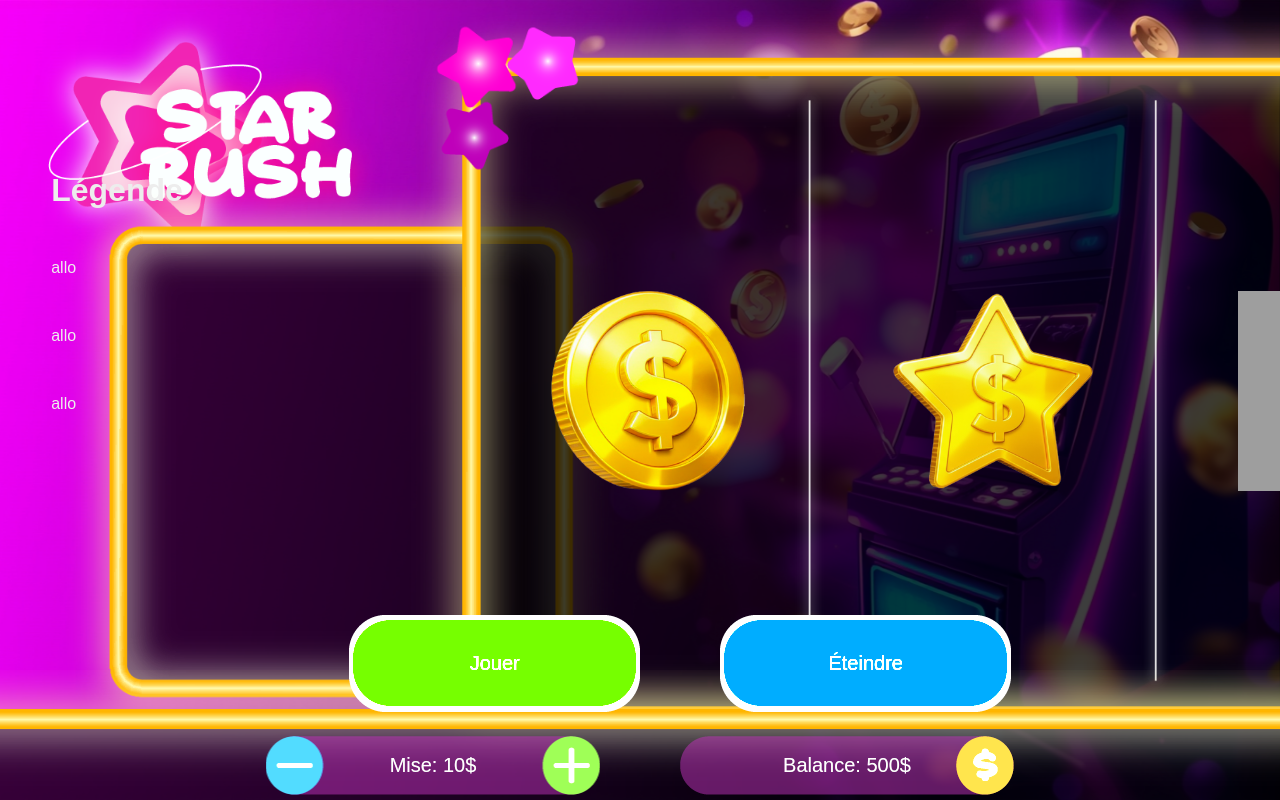
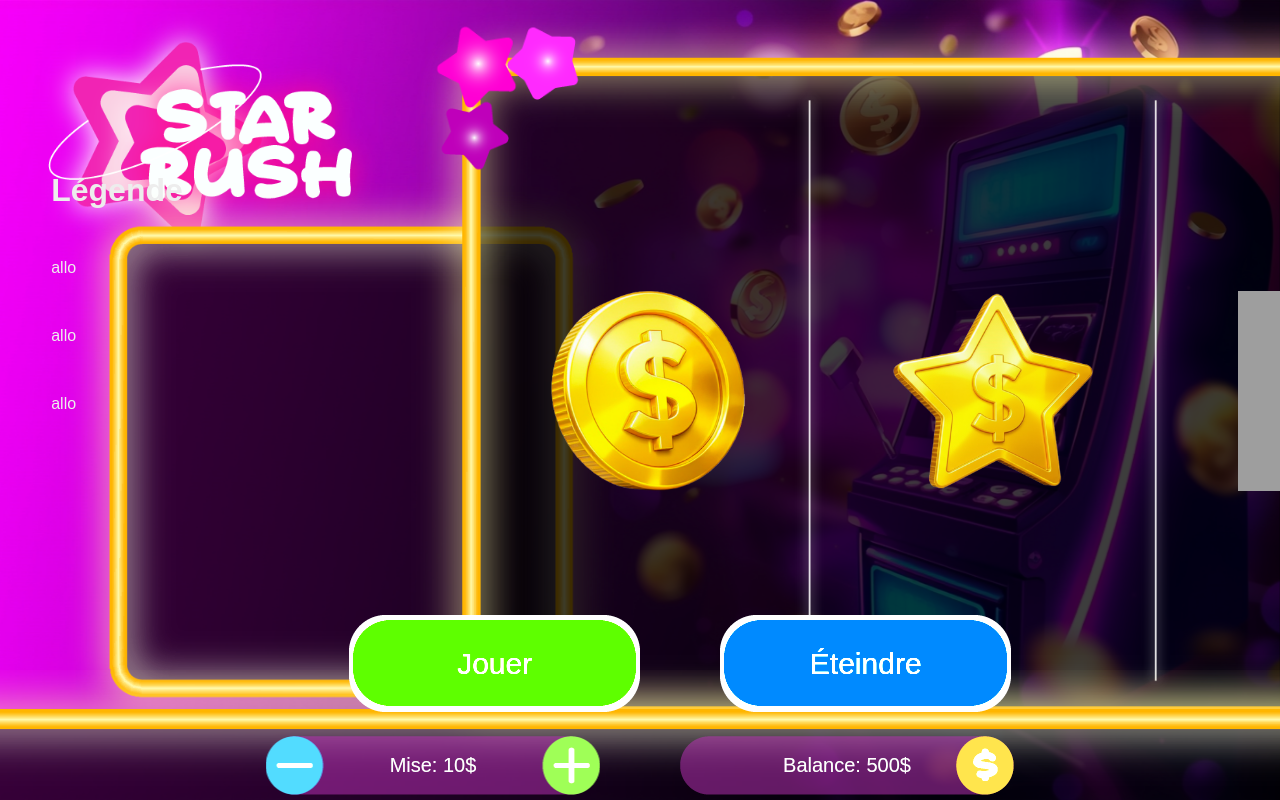
Before and after one commit to cooeki3/tp_machine, a Next.js app: page / in a window 1280 px wide. Both pictures are taken after a click on the button "Allumer". Shown: the top 800 px of the page. Built offline with nearby package versions, Linux system fonts and the light colour scheme; grey boxes are pictures that could not be loaded.

Commit message:
visuel encoreeeeeee

```diff
--- a/src/app/_components/Boutons.css
+++ b/src/app/_components/Boutons.css
@@ -17,7 +17,7 @@
   cursor: pointer;
   z-index: 100;
   color: white;
-  font-size: 20px;
+  font-size: 30px;
 }
 
 .jouer {
@@ -29,6 +29,17 @@
 }
 
 .on {
-  filter: brightness(2.5);
+  filter: brightness(2);
   transition: all 0.5s;
 }
+
+.fade-in {
+  opacity: 0;
+  animation: fadeIn 0.5s forwards;
+}
+
+@keyframes fadeIn {
+  to {
+    opacity: 1;
+  }
+}
--- a/src/app/_components/Boutons.jsx
+++ b/src/app/_components/Boutons.jsx
@@ -4,7 +4,7 @@ const Boutons = ({ playAll, togglePower, isOn }) => {
   return (
     <div className="boutons-container">
       {isOn && (
-        <button className="boutons jouer on" onClick={playAll}>
+        <button className="boutons jouer on fade-in" onClick={playAll}>
           Jouer
         </button>
       )}
--- a/src/app/_components/Compteurs.css
+++ b/src/app/_components/Compteurs.css
@@ -95,3 +95,14 @@
     transform: translateY(-15px);
   }
 }
+
+.fade-in {
+  opacity: 0;
+  animation: fadeIn 0.5s forwards;
+}
+
+@keyframes fadeIn {
+  to {
+    opacity: 1;
+  }
+}
--- a/src/app/_components/Compteurs.jsx
+++ b/src/app/_components/Compteurs.jsx
@@ -11,7 +11,7 @@ const Compteurs = ({
   return (
     <div className="compteurs-container">
       {isOn && (
-        <div className="btn-mise">
+        <div className="btn-mise fade-in">
           <button className="boutons-compteurs" onClick={diminuerMise}></button>
           <p className="btn-mise-text">Mise: {miseInitale}$</p>
           <button
@@ -22,7 +22,7 @@ const Compteurs = ({
       )}
 
       {isOn && (
-        <div className="balance">
+        <div className="balance fade-in">
           <p className="balance-text">Balance: {balance}$</p>
           {/* Pop up qui affiche si win ou lose et le montant */}
           {lastChange !== 0 && (
--- a/src/app/_components/Legende.css
+++ b/src/app/_components/Legende.css
@@ -19,3 +19,14 @@
   flex-direction: column;
   gap: 50px;
 }
+
+.fade-in {
+  opacity: 0;
+  animation: fadeIn 0.5s forwards;
+}
+
+@keyframes fadeIn {
+  to {
+    opacity: 1;
+  }
+}
--- a/src/app/_components/Legende.jsx
+++ b/src/app/_components/Legende.jsx
@@ -4,7 +4,7 @@ const Legende = ({ isOn }) => {
   return (
     <div className="legende-container">
       {isOn && (
-        <div className="legende-content">
+        <div className="legende-content fade-in">
           <h1 className="titre-legende">Légende</h1>
           <p>allo</p>
           <p>allo</p>
```
